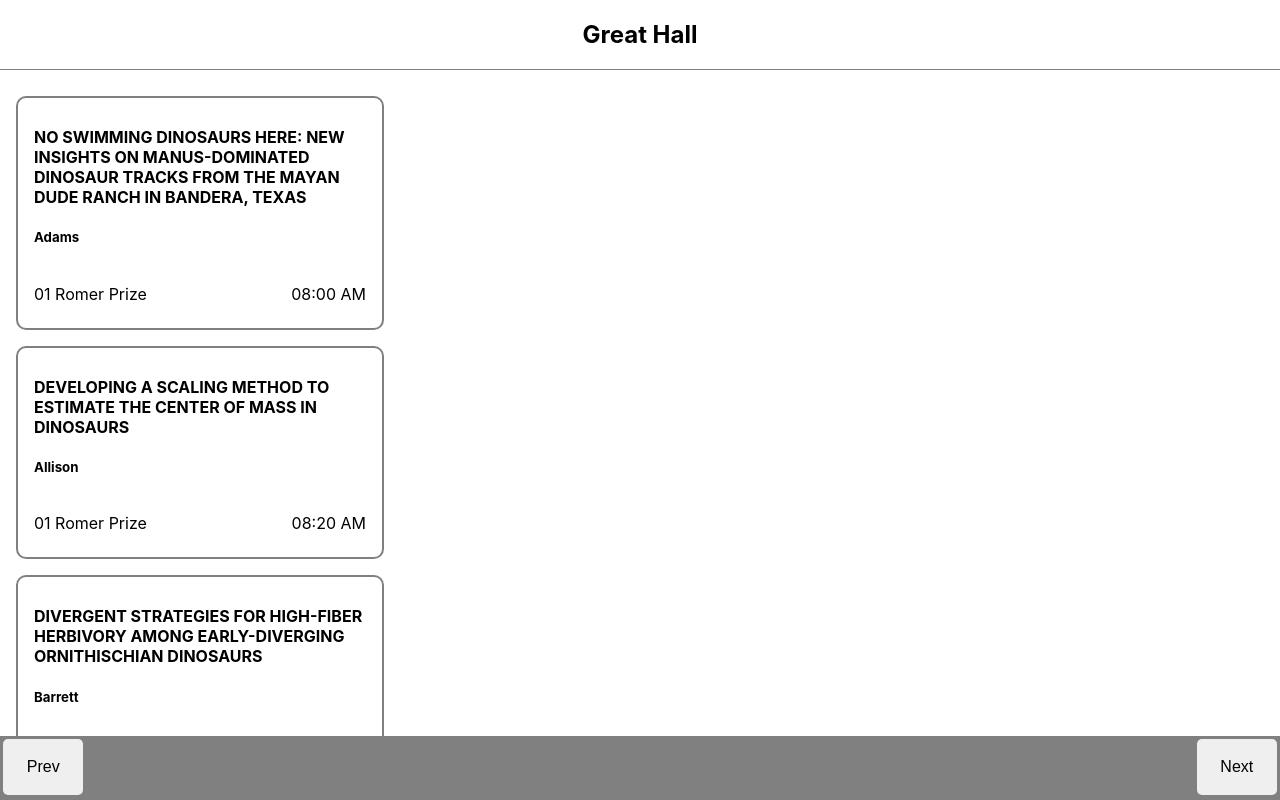
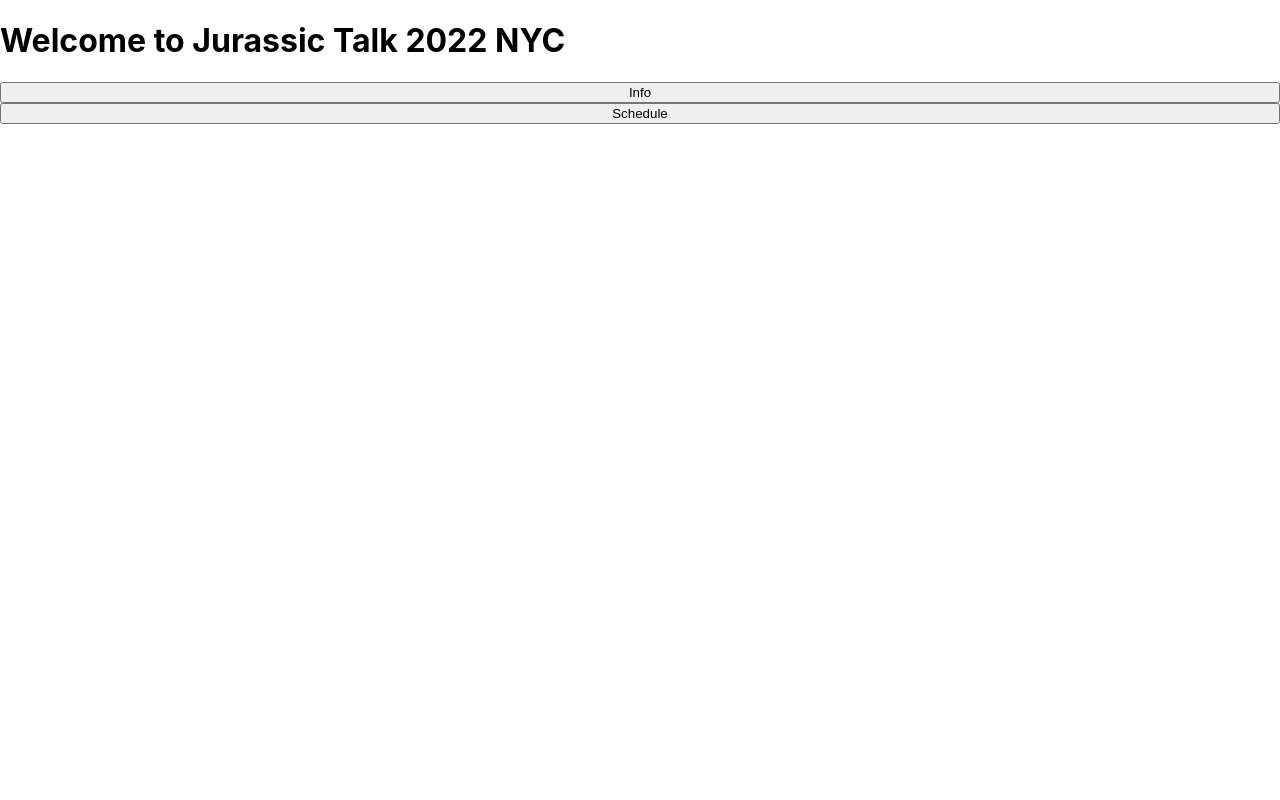
Before and after one commit to MeenaFoerderer/Capstone-project, a Next.js app: page / in a window 1280 px wide. Shown: the top 800 px of the page. Built offline with nearby package versions, Linux system fonts and the light colour scheme.

Commit message:
create landing page and implement useRouter in all pages

```diff
--- a/pages/greatHall/index.js
+++ b/pages/greatHall/index.js
@@ -4,11 +4,14 @@ import TalkList from "../../components/TalkList";
 import TalkItem from "../../components/TalkItem";
 import TalkInfoWrapper from "../../components/TalkInfoWrapper";
 import RoomNav, { NavBar, NavButton } from "../../components/RoomNav";
-import Link from "next/link";
+import { useRouter } from "next/router";
+//import Link from "next/link";
 
 function GreatHallRoom() {
+  const router = useRouter();
+
   return (
-    <>
+    <main>
       <Header>
         <h2>Great Hall</h2>
       </Header>
@@ -39,14 +42,15 @@ function GreatHallRoom() {
           ))}
       </TalkList>
       <NavBar>
-        <Link href="/libertyHall">
-          <NavButton>Prev</NavButton>
-        </Link>
-        <Link href="/metroEast">
-          <NavButton>Next</NavButton>
-        </Link>
+        <NavButton type="button" onClick={() => router.push("/libertyHall")}>
+          Prev
+        </NavButton>
+
+        <NavButton type="button" onClick={() => router.push("/metroEast")}>
+          Next
+        </NavButton>
       </NavBar>
-    </>
+    </main>
   );
 }
 
--- a/pages/index.js
+++ b/pages/index.js
@@ -1,9 +1,9 @@
-import GreatHallRoom from "./greatHall";
+import LandingPage from "./landingPage";
 
 function Home() {
   return (
     <main>
-      <GreatHallRoom />
+      <LandingPage />
     </main>
   );
 }
--- /dev/null
+++ b/pages/landingPage/index.js
@@ -0,0 +1,17 @@
+import { useRouter } from "next/router";
+
+function LandingPage() {
+  const router = useRouter();
+
+  return (
+    <>
+      <h1>Welcome to Jurassic Talk 2022 NYC</h1>
+      <button>Info</button>
+      <button type="button" onClick={() => router.push("/greatHall")}>
+        Schedule
+      </button>
+    </>
+  );
+}
+
+export default LandingPage;
```
Also changed, not shown: pages/libertyHall/index.js (+10 -7 lines), pages/metroEast/index.js (+10 -7 lines).
